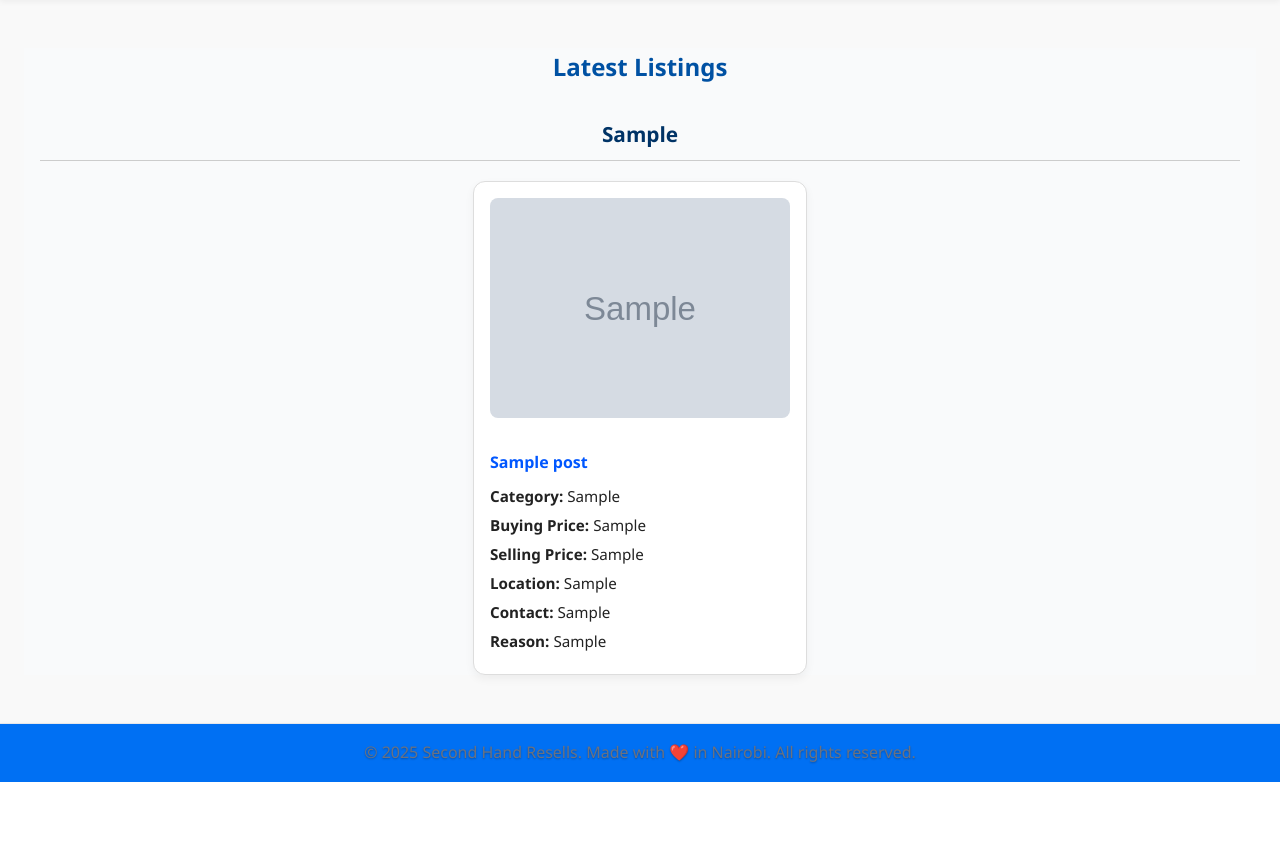
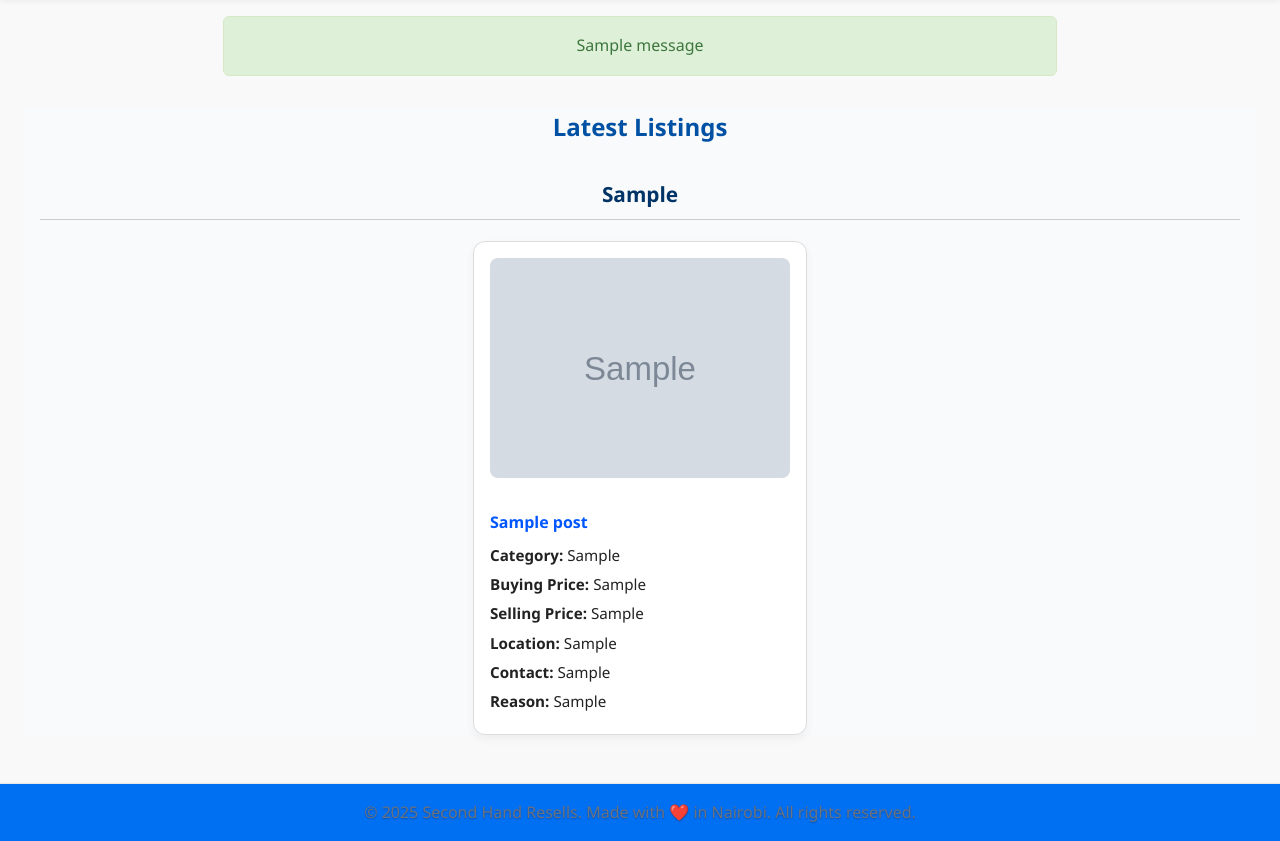
Before and after one commit to Phil1545ochieng/secondhand-resells, a Flask app: page /listings in a window 1280 px wide. Shown: the part 83-924 px from the top of the page. Before the commit the page ends 865 px from the top, so only its background shows below. Run offline with Flask 3, Linux system fonts and the light colour scheme; tables that the repository leaves empty hold one stand-in row (values such as "Sample post"); grey boxes marked "Sample" are stand-in pictures; one stand-in notice (Sample message) is shown.

Commit message:
Update listings page and app.py for delete functionality

```diff
--- a/app.py
+++ b/app.py
@@ -7,41 +7,39 @@ import cloudinary
 import cloudinary.uploader
 import logging
 
-# Enable logging
-logging.basicConfig(level=logging.DEBUG)
-
 # Load .env variables
 load_dotenv()
+
+# Enable logging
+logging.basicConfig(level=logging.INFO)
 
 app = Flask(__name__)
 app.secret_key = 'your_secret_key'
 
-# Paths and config
+# Paths
 basedir = os.path.abspath(os.path.dirname(__file__))
 UPLOAD_FOLDER = os.path.join(basedir, 'static', 'uploads')
 os.makedirs(UPLOAD_FOLDER, exist_ok=True)
+
+# Configs
 app.config['UPLOAD_FOLDER'] = UPLOAD_FOLDER
 app.config['SQLALCHEMY_DATABASE_URI'] = os.getenv("DATABASE_URL", "sqlite:///fallback.db")
 app.config['SQLALCHEMY_TRACK_MODIFICATIONS'] = False
 
-# Init DB
+# File types
+ALLOWED_EXTENSIONS = {'png', 'jpg', 'jpeg', 'gif'}
+
+# Init database
 db = SQLAlchemy(app)
 
-# Allowed image extensions
-ALLOWED_EXTENSIONS = {'png', 'jpg', 'jpeg', 'gif'}
-
-# Configure Cloudinary
-cloudinary.config(
-    cloud_name=os.getenv('CLOUDINARY_CLOUD_NAME'),
-    api_key=os.getenv('CLOUDINARY_API_KEY'),
-    api_secret=os.getenv('CLOUDINARY_API_SECRET')
-)
+# Cloudinary config
+cloudinary.config()
 
 # Admin credentials
 ADMIN_USERNAME = "Androsvela"
 ADMIN_PASSWORD = "Androsvela@23"
 
-# -------------------- Model --------------------
+# ------------------- Models -------------------
 class Post(db.Model):
     id = db.Column(db.Integer, primary_key=True)
     title = db.Column(db.String(100))
@@ -51,15 +49,14 @@ class Post(db.Model):
     reason = db.Column(db.Text)
     location = db.Column(db.String(100))
     contact = db.Column(db.String(100))
-    image_filename = db.Column(db.String(300))
+    image_filename = db.Column(db.String(300))  # Cloudinary URL
     created_at = db.Column(db.DateTime, default=datetime.utcnow)
 
-# -------------------- Helpers --------------------
+# ------------------- Helpers -------------------
 def allowed_file(filename):
     return '.' in filename and filename.rsplit('.', 1)[1].lower() in ALLOWED_EXTENSIONS
 
-# -------------------- Routes --------------------
-
+# ------------------- Routes -------------------
 @app.route('/')
 def index():
     return render_template('index.html')
@@ -145,17 +142,21 @@ def post():
 
 @app.route('/delete/<int:post_id>', methods=['POST'])
 def delete_post(post_id):
-    # Note: No login check here – because we want to allow deleting broken posts directly from listings
+    if not session.get('admin_logged_in'):
+        flash('Access denied. Please log in.', 'danger')
+        return redirect(url_for('login'))
+
     post = Post.query.get_or_404(post_id)
+    logging.info(f"Deleting post ID {post.id}: '{post.title}'")
     db.session.delete(post)
     db.session.commit()
     flash('Post deleted successfully.', 'success')
     return redirect(url_for('listings'))
 
-# -------------------- DB Init --------------------
+# ------------------- DB Init -------------------
 with app.app_context():
     db.create_all()
 
-# -------------------- Run --------------------
+# ------------------- Run -------------------
 if __name__ == '__main__':
     app.run(debug=True)
--- a/templates/listings.html
+++ b/templates/listings.html
@@ -68,9 +68,20 @@
       color: #0057ff;
     }
 
+    .flash-message {
+      max-width: 800px;
+      margin: 1rem auto;
+      padding: 1rem;
+      background-color: #dff0d8;
+      color: #3c763d;
+      border: 1px solid #d6e9c6;
+      border-radius: 6px;
+      text-align: center;
+    }
+
     .featured {
       max-width: 1200px;
-      margin: 3rem auto;
+      margin: 2rem auto;
       padding: 0 1rem;
     }
 
@@ -165,7 +176,13 @@
       border-radius: 6px;
       cursor: pointer;
       font-size: 0.85rem;
-      margin-top: 0.5rem;
+      margin-top: 0.7rem;
+      width: 100%;
+    }
+
+    @keyframes fadeIn {
+      from { opacity: 0; }
+      to { opacity: 1; }
     }
   </style>
 </head>
@@ -186,6 +203,16 @@
     </div>
   </header>
 
+  {% with messages = get_flashed_messages(with_categories=true) %}
+    {% if messages %}
+      <div class="flash-message">
+        {% for category, message in messages %}
+          {{ message }}
+        {% endfor %}
+      </div>
+    {% endif %}
+  {% endwith %}
+
   <section class="featured">
     <h2>Latest Listings</h2>
 
@@ -197,12 +224,11 @@
             <div class="card">
               {% if post.image_filename %}
                 <a href="{{ post.image_filename }}" class="lightbox-trigger">
-                  <img src="{{ post.image_filename }}" alt="{{ post.title }}" loading="lazy" onerror="showDelete(this)">
+                  <img src="{{ post.image_filename }}" alt="{{ post.title }}" loading="lazy" onerror="this.onerror=null; this.src='{{ url_for('static', filename='images/placeholder.jpg') }}'; this.closest('.card').querySelector('.delete-form').style.display='block';">
                 </a>
               {% else %}
-                <img src="{{ url_for('static', filename='images/placeholder.jpg') }}" alt="No image" loading="lazy" onerror="showDelete(this)">
+                <img src="{{ url_for('static', filename='images/placeholder.jpg') }}" alt="No image" loading="lazy">
               {% endif %}
-
               <h4>{{ post.title }}</h4>
               <p><strong>Category:</strong> {{ post.category }}</p>
               <p><strong>Buying Price:</strong> {{ post.buying_price }}</p>
@@ -211,11 +237,13 @@
               <p><strong>Contact:</strong> {{ post.contact }}</p>
               <p><strong>Reason:</strong> {{ post.reason }}</p>
 
-              <form action="{{ url_for('delete_post', post_id=post.id) }}" method="POST" class="delete-form" style="display: none;">
-                <button type="submit" class="delete-button" onclick="return confirm('Delete this broken post?');">
-                  Delete Entire Post
-                </button>
-              </form>
+              {% if session.admin_logged_in %}
+                <form class="delete-form" action="{{ url_for('delete_post', post_id=post.id) }}" method="POST" style="display: none;">
+                  <button type="submit" class="delete-button" onclick="return confirm('Are you sure you want to delete this entire post?');">
+                    Delete Entire Post
+                  </button>
+                </form>
+              {% endif %}
             </div>
           {% endfor %}
         </div>
@@ -232,7 +260,7 @@
     <img id="lightbox-img" src="" alt="Preview">
   </div>
 
-  <!-- JavaScript -->
+  <!-- Lightbox JavaScript -->
   <script>
     const lightbox = document.getElementById('lightbox');
     const lightboxImg = document.getElementById('lightbox-img');
@@ -251,12 +279,12 @@
     });
 
     // Show delete button if image fails to load
-    function showDelete(imgElement) {
-      const form = imgElement.closest('.card').querySelector('.delete-form');
-      if (form) {
-        form.style.display = 'block';
-      }
-    }
+    document.querySelectorAll('.card img').forEach(img => {
+      img.onerror = function () {
+        const form = this.closest('.card').querySelector('.delete-form');
+        if (form) form.style.display = 'block';
+      };
+    });
   </script>
 
 </body>
```
